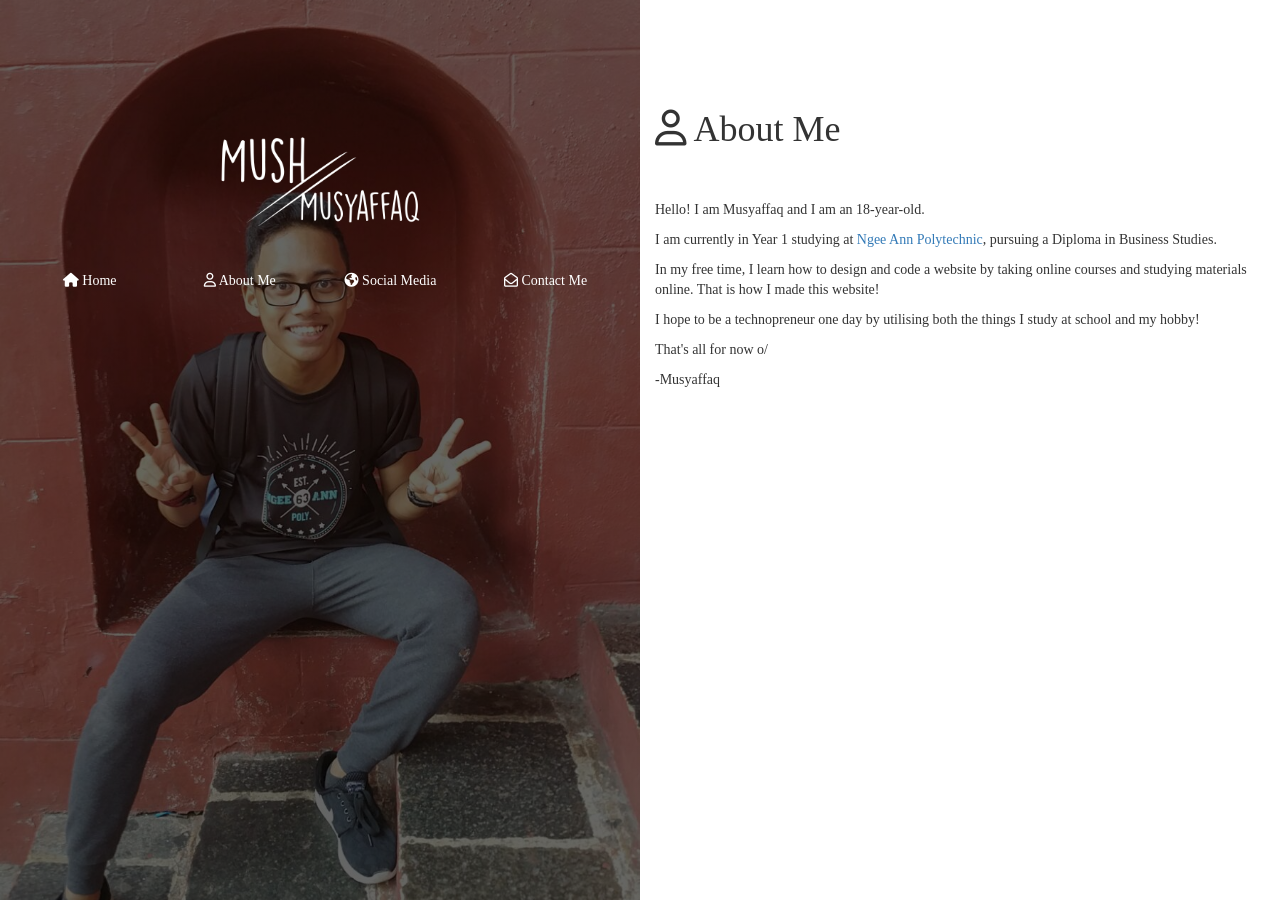
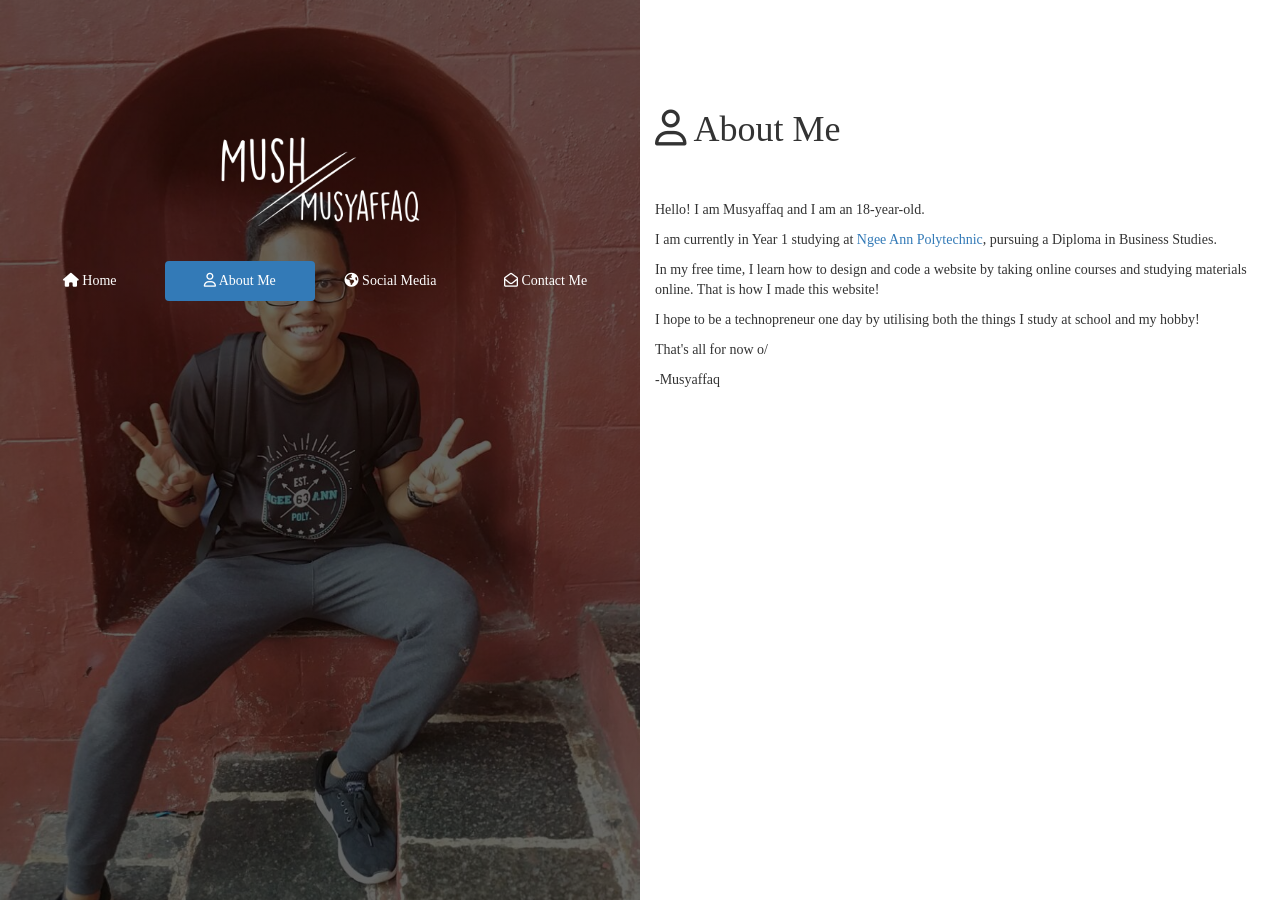
Before and after one commit to Musyaffaq/Musyaffaq.github.io, a Jekyll site: the page built from about-me/index.html, in a window 1280 px wide. Built offline with Jekyll 4.4.1, drawn with Linux system fonts in a browser that asks for light colours; nearby versions of some CDN libraries; some web fonts are replaced.

Commit message:
Make the navigation work properly

```diff
--- a/_layouts/default.html
+++ b/_layouts/default.html
@@ -26,9 +26,9 @@
             <a href="/"><img class="logo" alt="website-logo" src="/assets/logo.png"/></a>
             <ul class="nav nav-pills nav-justified">
                 <li role="presentation" {% if page.url == "/" %}class="active"{% endif %}><a href="/"><i class="fa fa-home" aria-hidden="true"></i> Home</a></li>
-                <li role="presentation" {% if page.url == "/about-me" %}class="active"{% endif %}><a href="/about-me"><i class="fa fa-user-o" aria-hidden="true"></i> About Me</a></li>
-                <li role="presentation" {% if page.url == "/social-media" %}class="active"{% endif %}><a href="/social-media"><i class="fa fa-globe" aria-hidden="true"></i> Social Media</a></li>
-                <li role="presentation" {% if page.url == "/contact-me" %}class="active"{% endif %}><a href="/contact-me"><i class="fa fa-envelope-open-o" aria-hidden="true"></i> Contact Me</a></li>
+                <li role="presentation" {% if page.url == "/about-me/" %}class="active"{% endif %}><a href="/about-me"><i class="fa fa-user-o" aria-hidden="true"></i> About Me</a></li>
+                <li role="presentation" {% if page.url == "/social-media/" %}class="active"{% endif %}><a href="/social-media"><i class="fa fa-globe" aria-hidden="true"></i> Social Media</a></li>
+                <li role="presentation" {% if page.url == "/contact-me/" %}class="active"{% endif %}><a href="/contact-me"><i class="fa fa-envelope-open-o" aria-hidden="true"></i> Contact Me</a></li>
             </ul>
         </div>
         <div class="col-md-6 col-right body">
```
